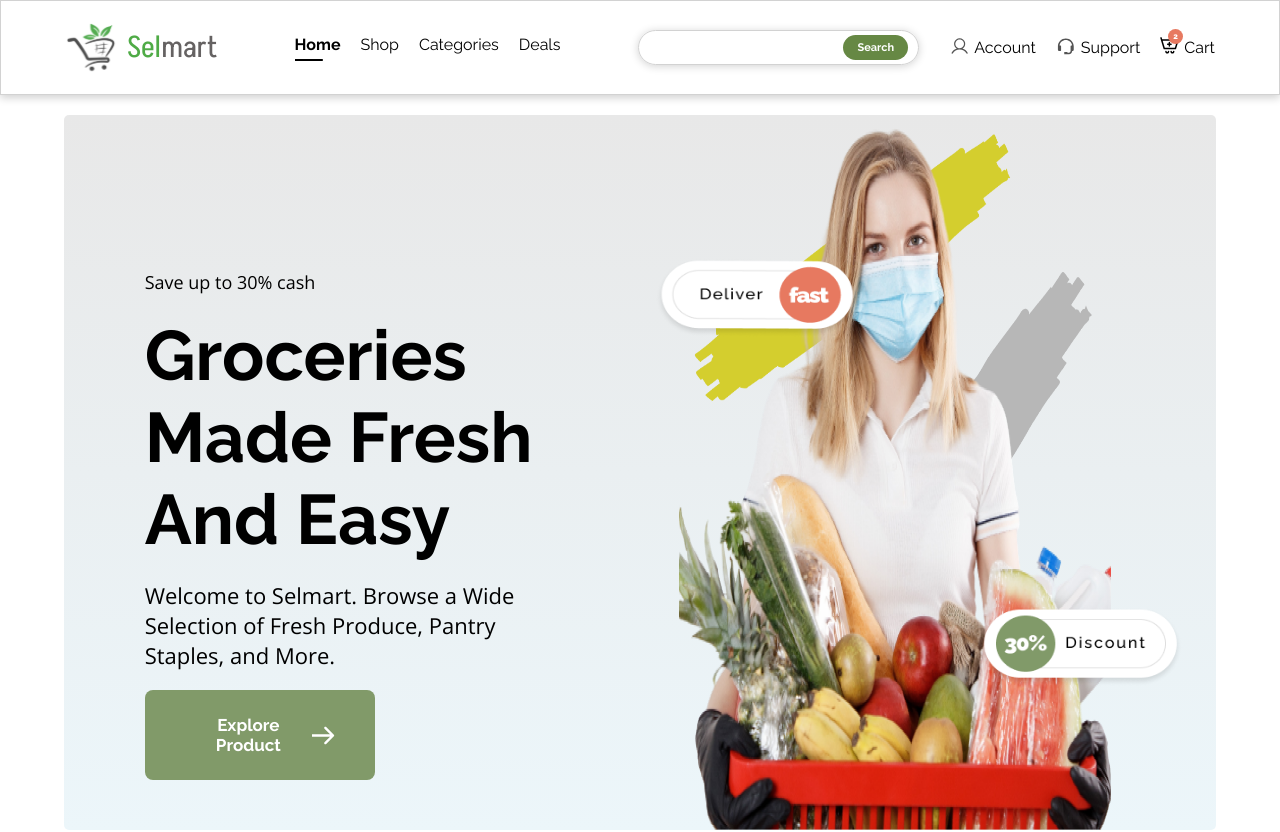
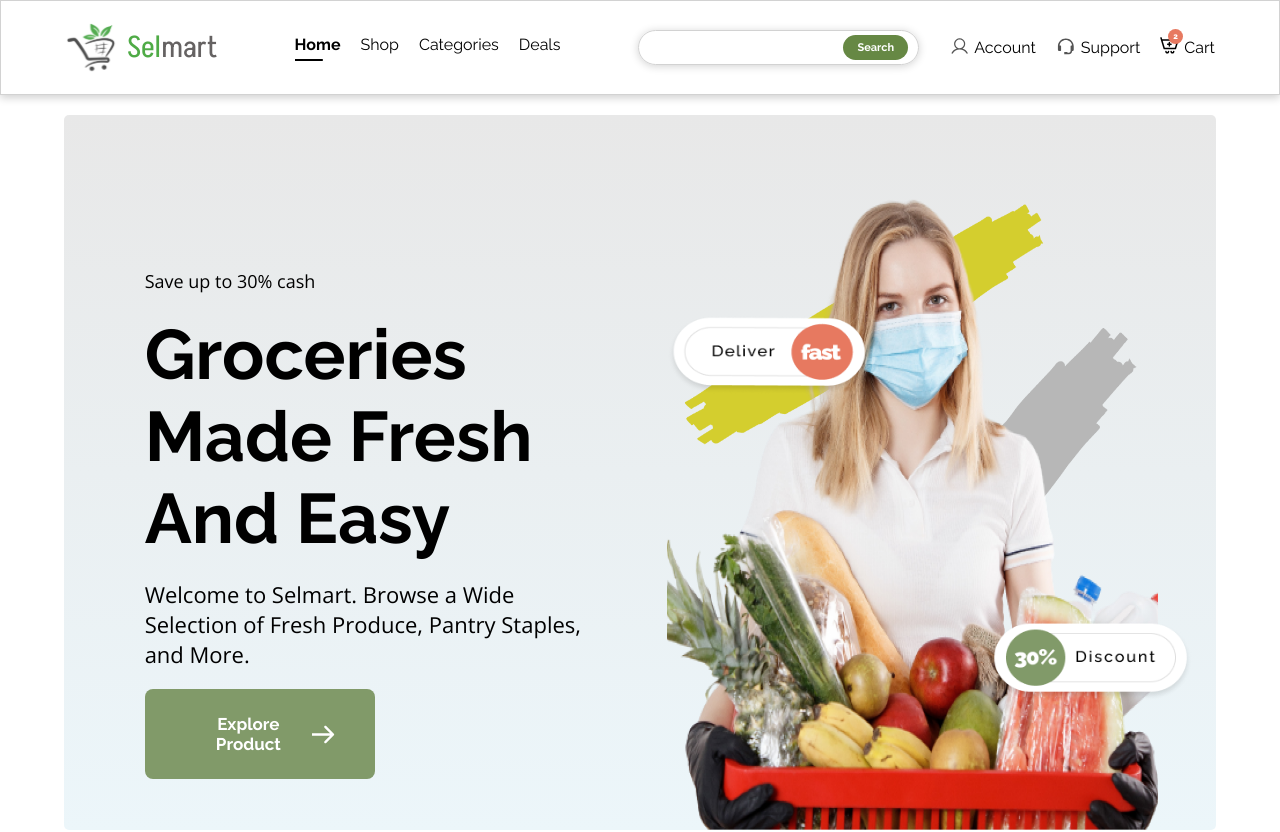
Before and after one commit to mambachristophersteven/selmart-copy, a React (Vite) app: page / in a window 1280 px wide. Shown: the top 832 px of the page. Built offline with nearby package versions, Linux system fonts and the light colour scheme.

Commit message:
home frame styling update

```diff
--- a/src/Pages/Home/Home.module.css
+++ b/src/Pages/Home/Home.module.css
@@ -14,7 +14,7 @@
     justify-content: space-between;
     gap: 30px;
     height: 715px;
-    padding: 0 7%;
+    padding: 0 5% 0 7%;
     border-radius: 5px;
     /* padding: 20px 100px; */
     background: linear-gradient(rgba(232, 232, 232, 1),rgba(236, 246, 250, 1));
@@ -52,14 +52,17 @@
 
 .home_frame .right{
     flex: 1;
-    height: 100%;
+    height: 90%;
     background-image: url(../../assets/home-frame-image.png);
     background-position: center;
-    background-size: 90% 100%;
+    background-size: 100% 100%;
     background-repeat: no-repeat;
     /* margin-top: 88px; */
     position: relative;
     padding-top: 20px;
+    display: flex;
+    flex-direction: column;
+    align-self: flex-end;
 }
 
 .home_frame .right img{
@@ -69,7 +72,7 @@
 
 .point2{
     position: absolute;
-    right: -10%;
+    right: -7%;
     bottom: 20%;
 }
 
```
